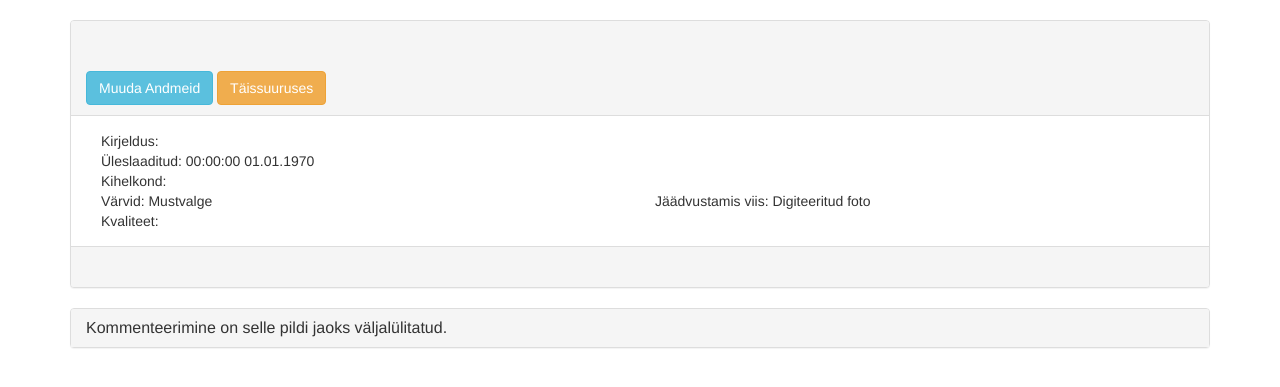
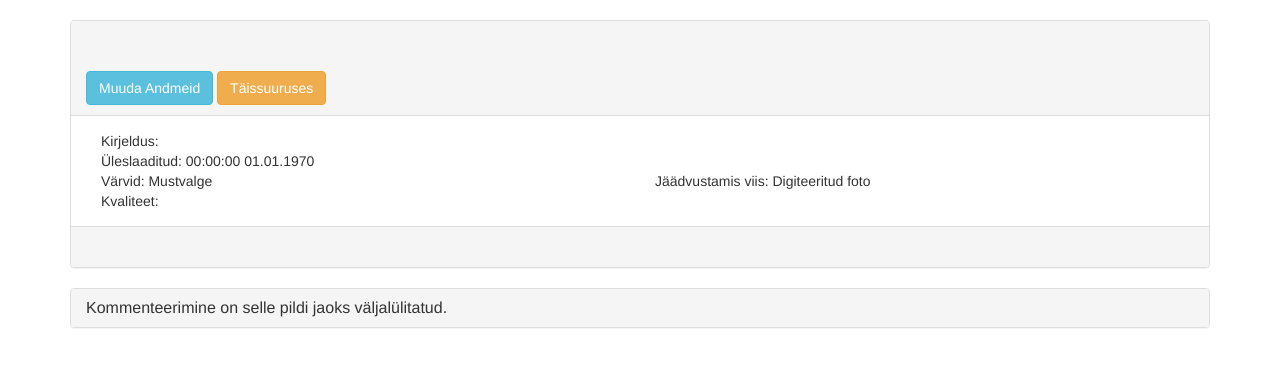
Before and after one commit to RTougjas/TP2015, a CodeIgniter app: page /database/index.php/picture/1 in a window 1280 px wide. Shown: the part 52-439 px from the top of the page. Run offline with CodeIgniter, Linux system fonts and the light colour scheme; data that the repository does not hold is empty; some libraries are stand-ins or nearby versions.

Commit message:
Minor fix of kihelkond field.

```diff
--- a/application/views/picture.php
+++ b/application/views/picture.php
@@ -9,7 +9,7 @@
   	  	<div class="panel-body">
 				<div class="col-lg-6 col-md-6 col-xs-12"><?php echo 'Kirjeldus: '.$picture->description;?></div>
 					<div class="col-lg-7 col-md-6 col-xs-12"><?php echo 'Üleslaaditud: '.date("H:i:s d.m.Y",$picture->created);?></div>
-					<?php if($picture->kihelkond != 'Kihelkond'){ ?>
+					<?php if($picture->kihelkond != ''){ ?>
 						<div class="col-lg-8 col-md-6 col-xs-12"><?php echo 'Kihelkond: '.$picture->kihelkond;?></div>
 						<?php } ?>
 						<?php if($picture->koht != ''){ ?>
```
